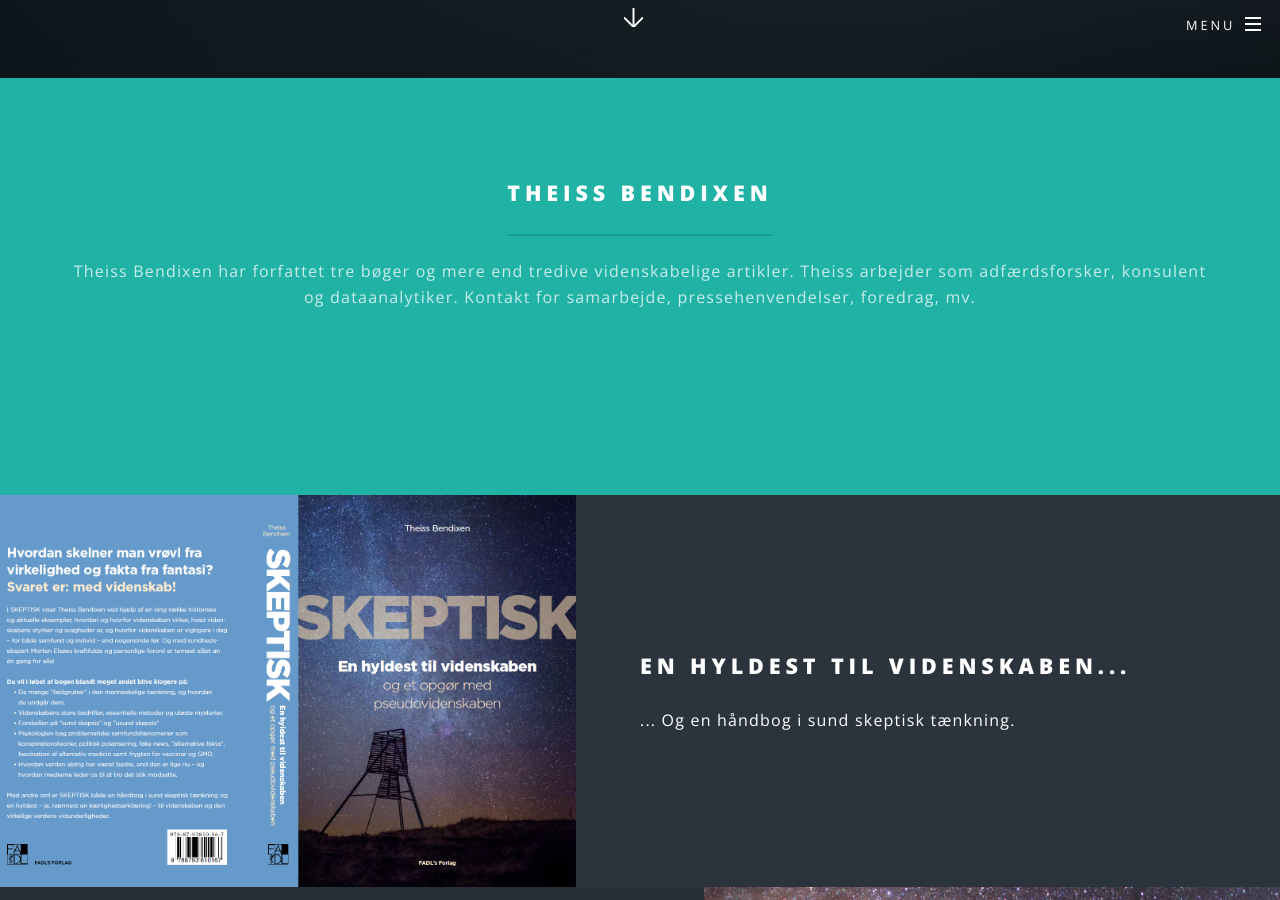
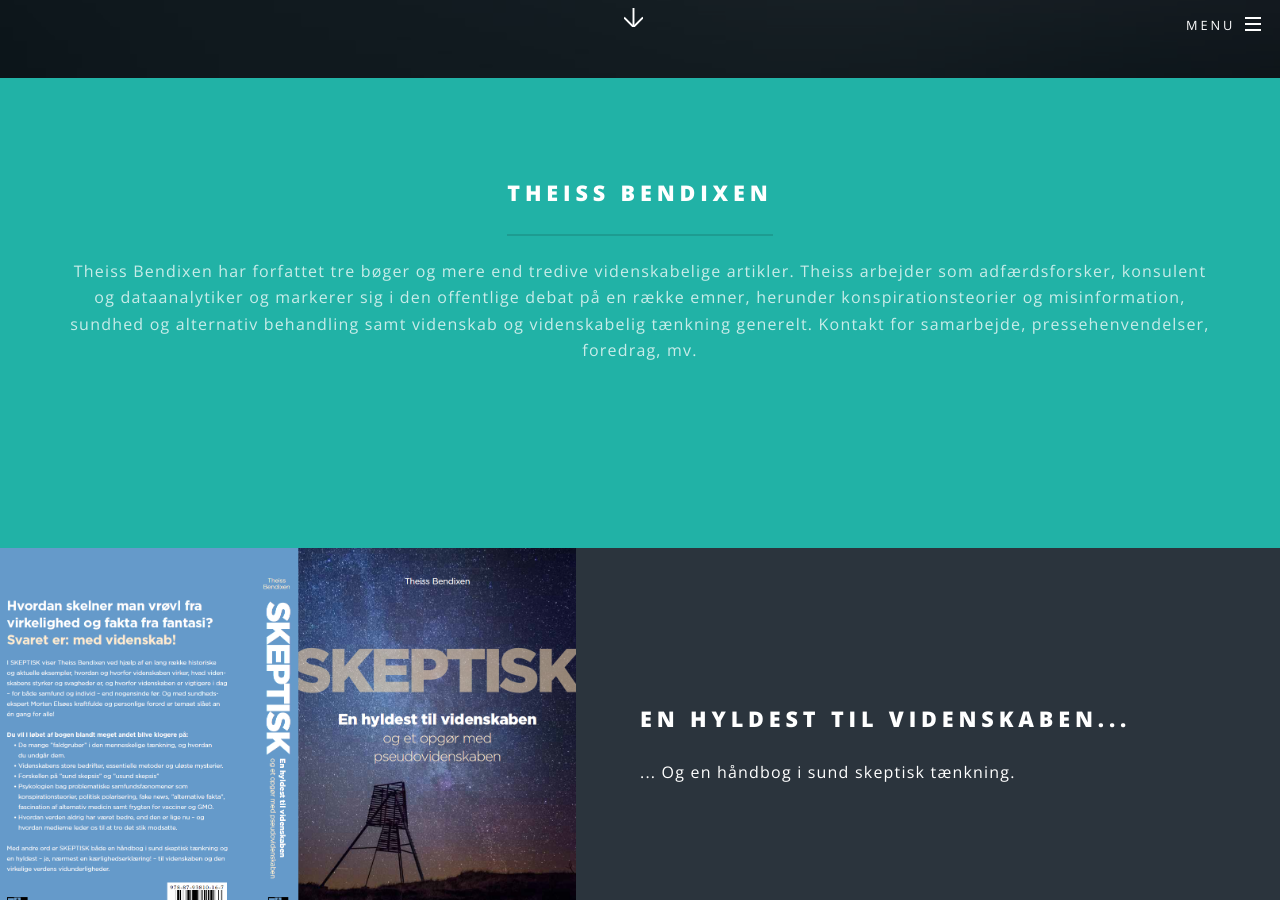
Before and after one commit to tbendixen/tbendixen.github.io, a Jekyll site: the page built from index.html, in a window 1280 px wide and 900 px high, scrolled down 822 px. Built offline with Jekyll 4.4.1, drawn with Linux system fonts in a browser that asks for light colours.

Commit message:
Update index.html

```diff
--- a/index.html
+++ b/index.html
@@ -20,7 +20,8 @@ layout: landing
 							<header class="major">
 								<h2>Theiss Bendixen<br /></h2>
 								<p>Theiss Bendixen har forfattet tre bøger og mere end tredive videnskabelige artikler.
-								Theiss arbejder som adfærdsforsker, konsulent og dataanalytiker. Kontakt for samarbejde, pressehenvendelser, foredrag, mv.</p>
+								Theiss arbejder som adfærdsforsker, konsulent og dataanalytiker og markerer sig i den offentlige debat på en række emner, herunder konspirationsteorier og misinformation, sundhed og alternativ behandling samt videnskab og videnskabelig tænkning generelt.
+								Kontakt for samarbejde, pressehenvendelser, foredrag, mv.</p>
 							</header>
 							<ul class="icons major">
 							<!--	<li><span class="icon fa-diamond major style1"><span class="label">Lorem</span></span></li> -->
```
